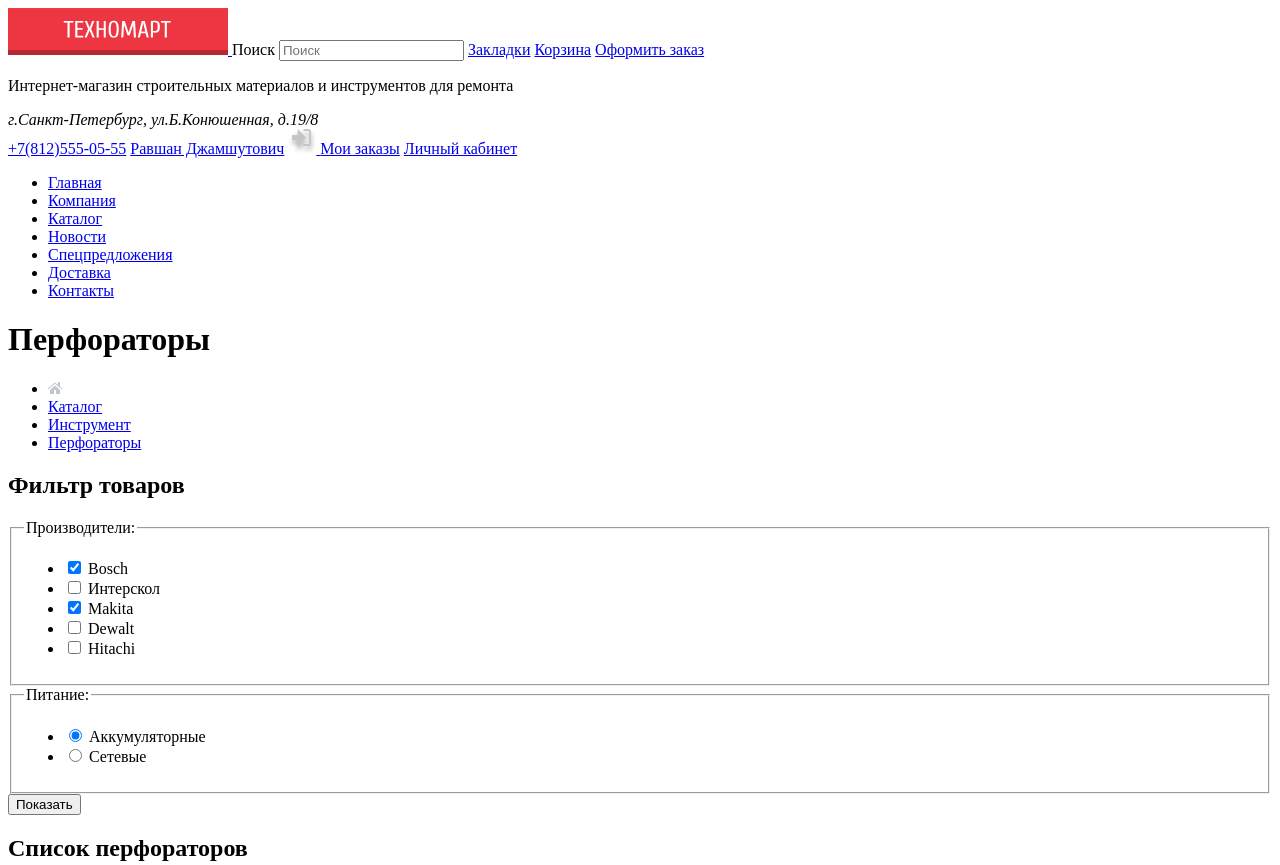
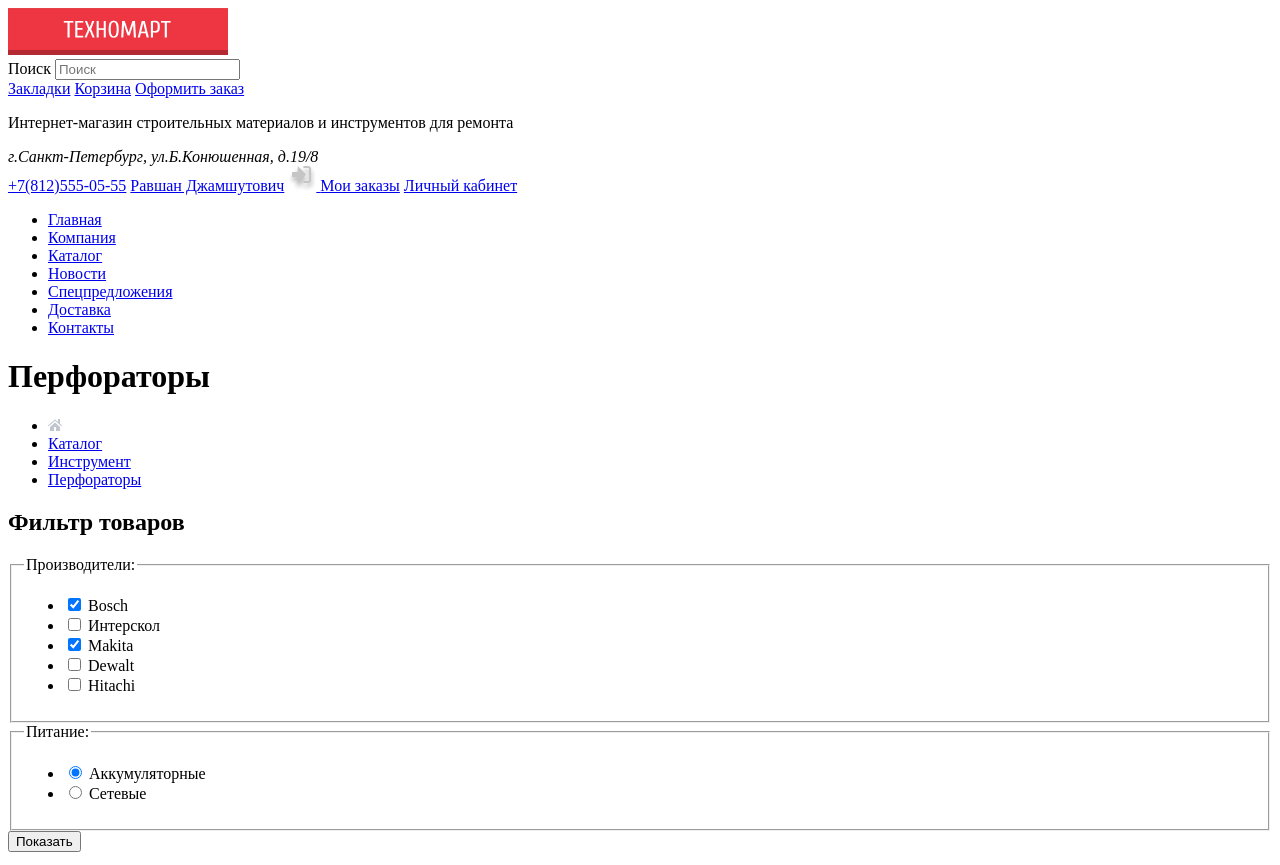
Before and after one commit to Jlyae/1402889-technomart-28, a plain HTML site: page catalog.html in a window 1280 px wide. Shown: the top 865 px of the page. Drawn offline with Linux system fonts and the light colour scheme.

Commit message:
Исправила замечания

```diff
--- a/catalog.html
+++ b/catalog.html
@@ -10,8 +10,10 @@
       <a class="logo" href="index.html">
         <img src="img/logo.png" width="220" height="47" alt="ИМ Техномарт">
       </a>
-      <label class="visually-hidden" for="search-id">Поиск</label>
-      <input id="search-id" type="text" name="search" placeholder="Поиск">
+      <form action="https://echo.htmlacademy.ru" method="get">
+        <label class="visually-hidden" for="search-id">Поиск</label>
+        <input id="search-id" type="text" name="search" placeholder="Поиск">
+      </form>
 
       <a href="blank.html">Закладки</a>
       <a href="blank.html">Корзина</a>
```
Also changed, not shown: index.html (+4 -2 lines).
